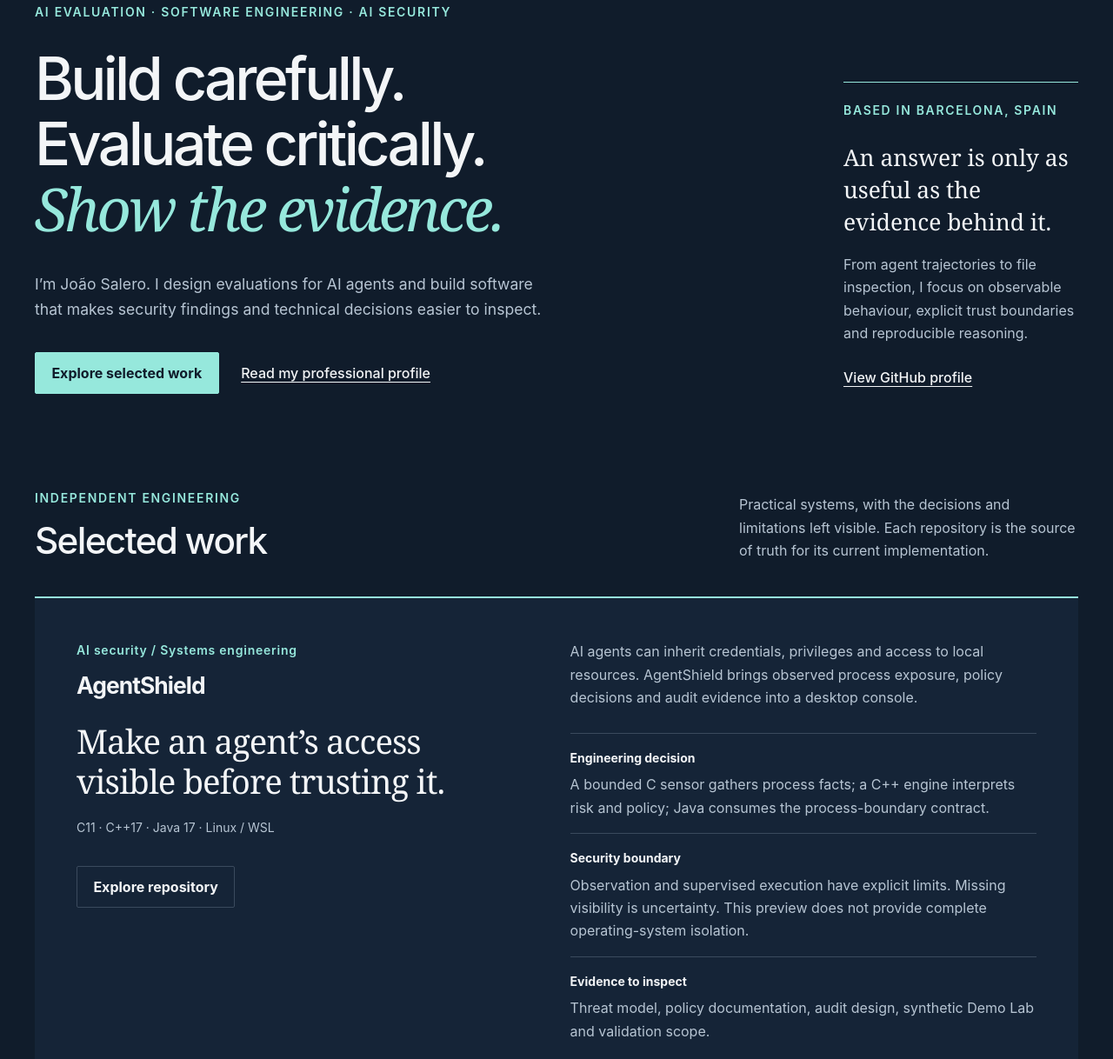
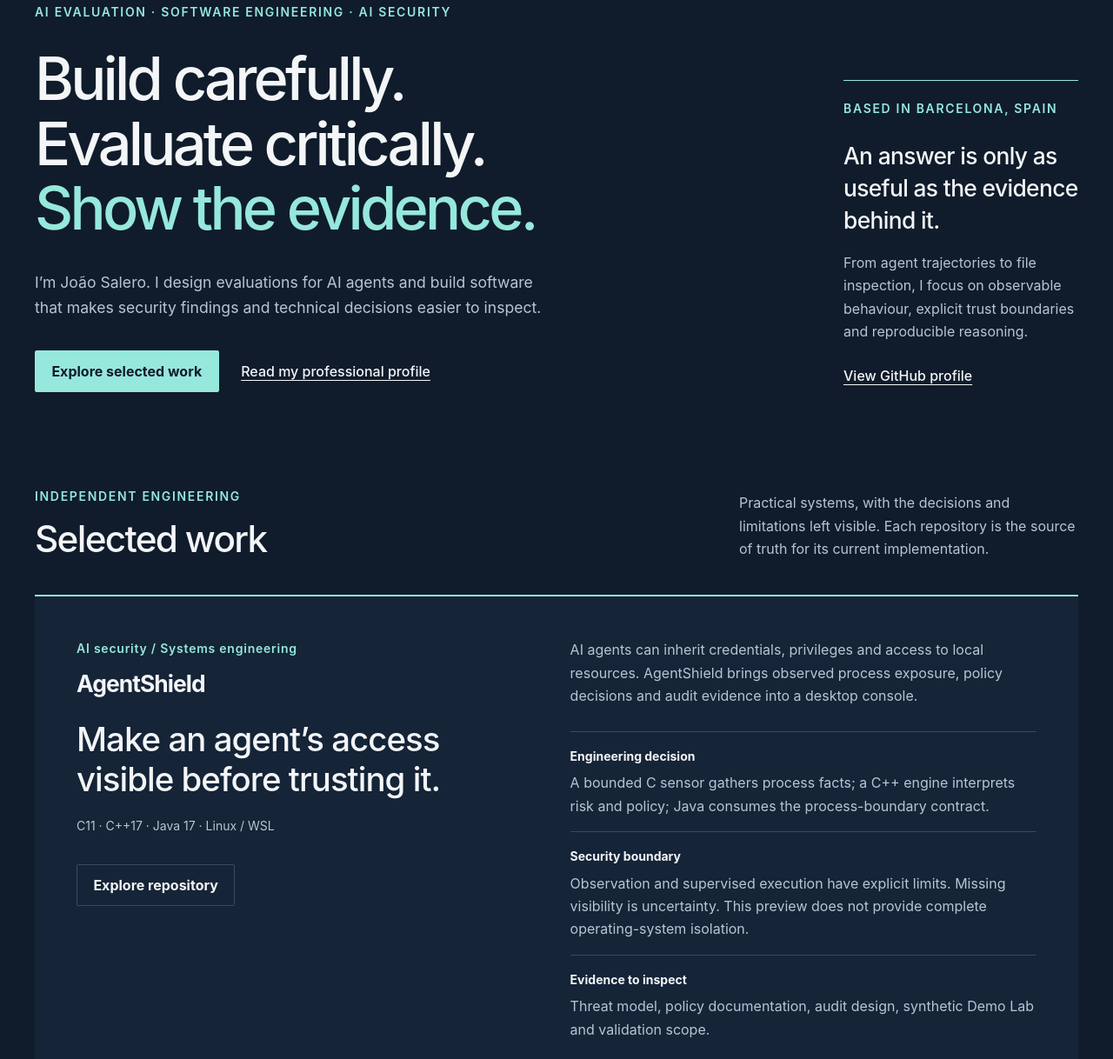
Before and after one commit to joaosalero/joaosalero, a plain HTML site: page docs/index.html in a window 1280 px wide. Shown: the part 183-1401 px from the top of the page at 87% size. Drawn offline with Linux system fonts and the light colour scheme.

Commit message:
style: use sober sans-serif typography across portfolio highlights

```diff
--- a/docs/style.css
+++ b/docs/style.css
@@ -113,10 +113,11 @@ nav a {
   margin-top:1.8rem
 }
 .hero h1 em {
-  font-family:Georgia,"Times New Roman",serif;
-  font-weight:400;
+  font-family:inherit;
+  font-style:normal;
+  font-weight:inherit;
   color:var(--accent);
-  letter-spacing:-.05em
+  letter-spacing:inherit
 }
 .hero-description {
   max-width:600px;
@@ -164,7 +165,9 @@ nav a {
   font-size:.875rem
 }
 .note-title {
-  font-family:Georgia,"Times New Roman",serif;
+  font-family:inherit;
+  font-weight:500;
+  letter-spacing:-.025em;
   font-size:1.65rem;
   line-height:1.4;
   margin-top:1.5rem
@@ -217,7 +220,8 @@ nav a {
   line-height:1.25
 }
 .featured-summary {
-  font-family:Georgia,"Times New Roman",serif;
+  font-family:inherit;
+  font-weight:500;
   font-size:clamp(1.8rem,3vw,2.55rem);
   line-height:1.22;
   margin-top:1.5rem;
@@ -355,9 +359,9 @@ summary::marker {
   padding-block:5.5rem
 }
 .contact-section h2 {
-  font-family:Georgia,"Times New Roman",serif;
+  font-family:inherit;
   font-size:clamp(2rem,3.2vw,2.8rem);
-  font-weight:400;
+  font-weight:450;
   letter-spacing:-.03em;
   line-height:1.25;
   margin-top:1rem
```
